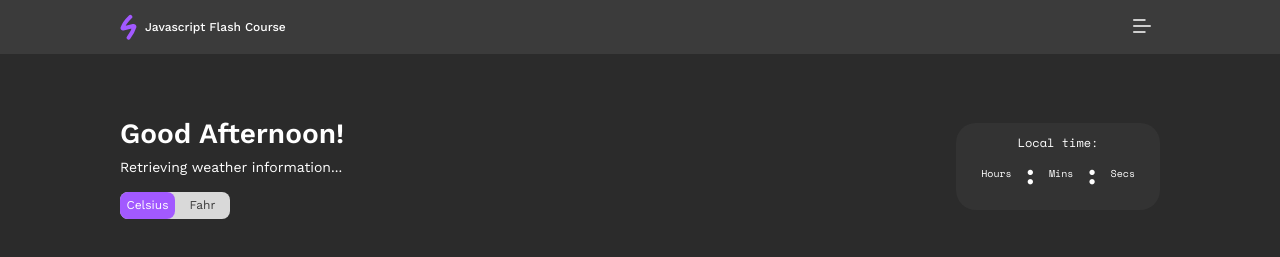
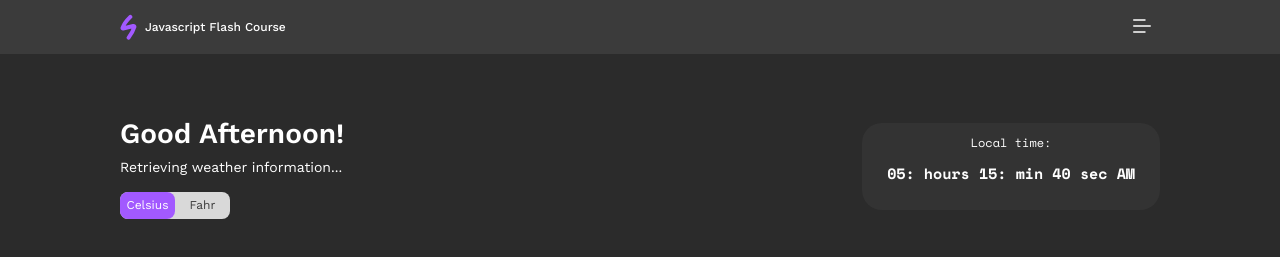
Before and after one commit to Stephen11221/javascript-assignment, a plain HTML site: page index.html in a window 1280 px wide. Shown: the top 257 px of the page. Drawn offline with nearby package versions, Linux system fonts and the light colour scheme.

Commit message:
Added javascript

```diff
--- a/index.html
+++ b/index.html
@@ -90,6 +90,7 @@
                 </svg>
               </button>
             </li>
+
             <li><a href="#home">Home</a></li>
             <li><a href="#gallery">Gallery</a></li>
             <li><a href="#products">Products</a></li>
@@ -151,18 +152,8 @@
           <p>Local time:</p>
           <div class="local-time">
             <div class="time-holder">
-              <span data-time="hours" id="" class="time-number"></span>
-              <span class="time-letter">Hours</span>
-            </div>
-            <span class="time-divider">:</span>
-            <div class="time-holder">
-              <span data-time="minutes" class="time-number"></span>
-              <span class="time-letter">mins</span>
-            </div>
-            <span class="time-divider">:</span>
-            <div class="time-holder">
-              <span data-time="seconds" class="time-number"></span>
-              <span class="time-letter">secs</span>
+              <span data-time="hours"  id="MyClockDisplay" class="time-number"></span>
+
             </div>
           </div>
         </div>
--- a/main.css
+++ b/main.css
@@ -228,7 +228,7 @@ main .greeting-section .right-side .local-time .time-holder .time-number {
   font-family: "Space Mono";
   font-style: normal;
   font-weight: 700;
-  font-size: 28px;
+  font-size: 15px;
   line-height: 39px;
 }
 main .greeting-section .right-side .local-time .time-divider {
--- a/main.js
+++ b/main.js
@@ -18,7 +18,8 @@ function showTime(){
     m = (m < 10) ? "0" + m : m;
     s = (s < 10) ? "0" + s : s;
 
-    var time = h + ":" + m + ":" + s + " " + session;
+ var time = h + ":" +" hours "  +  m + ": "+"  min " + s + " sec " + session;
+
     document.getElementById("MyClockDisplay").innerText = time;
     document.getElementById("MyClockDisplay").textContent = time;
 
```
